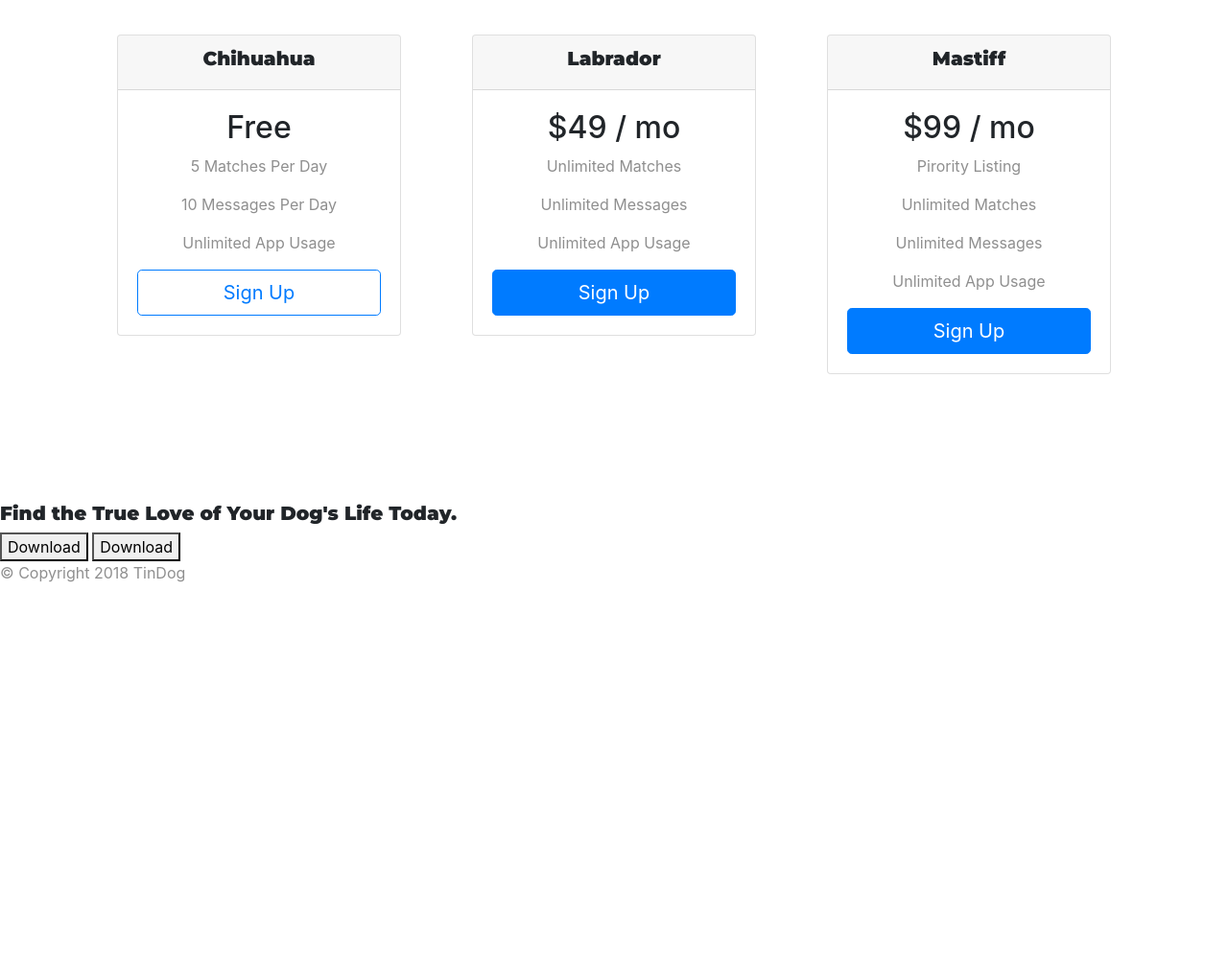
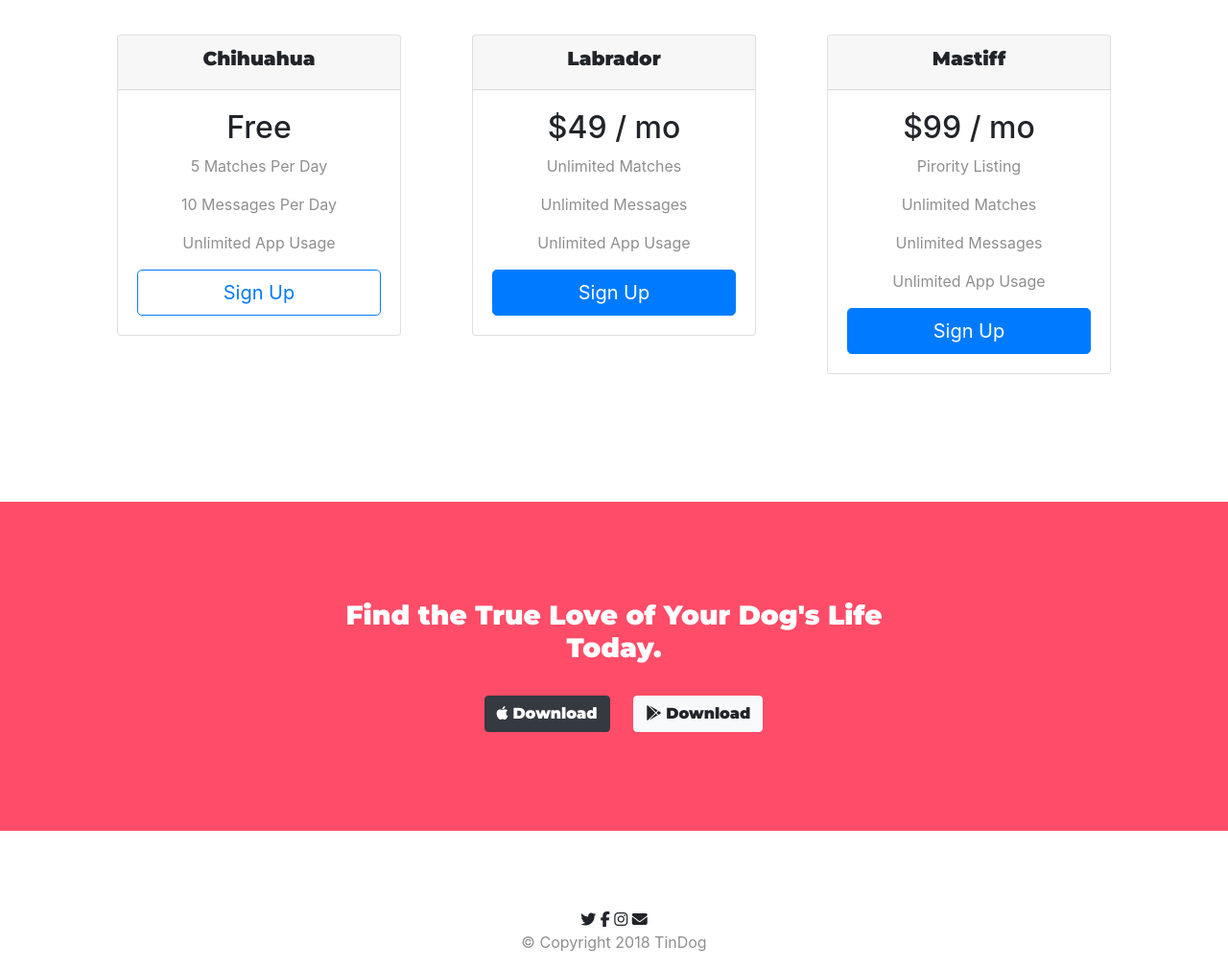
Before and after one commit to jaishiva/tindog, a plain HTML site: page index.html in a window 1280 px wide. Shown: the part 1701-2711 px from the top of the page at 96% size. Before the commit the page ends 2326 px from the top, so only its background shows below. Drawn offline with nearby package versions, Linux system fonts and the light colour scheme.

Commit message:
before rebase

```diff
--- a/css/styles.css
+++ b/css/styles.css
@@ -38,7 +38,7 @@ h3{
     width: 60%;
     transform: rotate(25deg);
     position: absolute;
-    right: 30%;
+    right: 4rem;
 }
 
 
@@ -98,3 +98,30 @@ position: relative;
 .pricing-cards{
     padding: 3% 2%;
 }
+
+@media (max-width : 992px){
+    .title-image{
+        position: static;
+        transform: rotate(0);
+        width: 60%;
+    }
+    #title{
+        text-align: center;
+    }
+}
+
+#cta{
+    padding: 8% 25% 8% 25%;
+    text-align: center;
+    background-color: #ff4c68;
+    color: white;
+    font-family: 'Montserrat';
+}
+.btn-foot{
+    margin-top: 25px;
+    margin-left: 20px;
+}
+#footer{
+    text-align: center;
+    padding-top: 5rem;
+}
--- a/index.html
+++ b/index.html
@@ -192,9 +192,9 @@
 
   <section id="cta">
 
-    <h3>Find the True Love of Your Dog's Life Today.</h3>
-    <button type="button">Download</button>
-    <button type="button">Download</button>
+    <h3 class="h3">Find the True Love of Your Dog's Life Today.</h3>
+    <button class="btn-foot btn btn-md btn-dark" type="button"><i class="fab fa-apple"></i> Download</button>
+    <button class="btn-foot btn btn-md btn-light" type="button"><i class="fab fa-google-play"></i> Download</button>
 
   </section>
 
@@ -202,7 +202,10 @@
   <!-- Footer -->
 
   <footer id="footer">
-
+    <i class="fab fa-twitter"></i>
+    <i class="fab fa-facebook-f"></i>
+    <i class="fab fa-instagram"></i>
+    <i class="fas fa-envelope"></i>
     <p>© Copyright 2018 TinDog</p>
 
   </footer>
```
